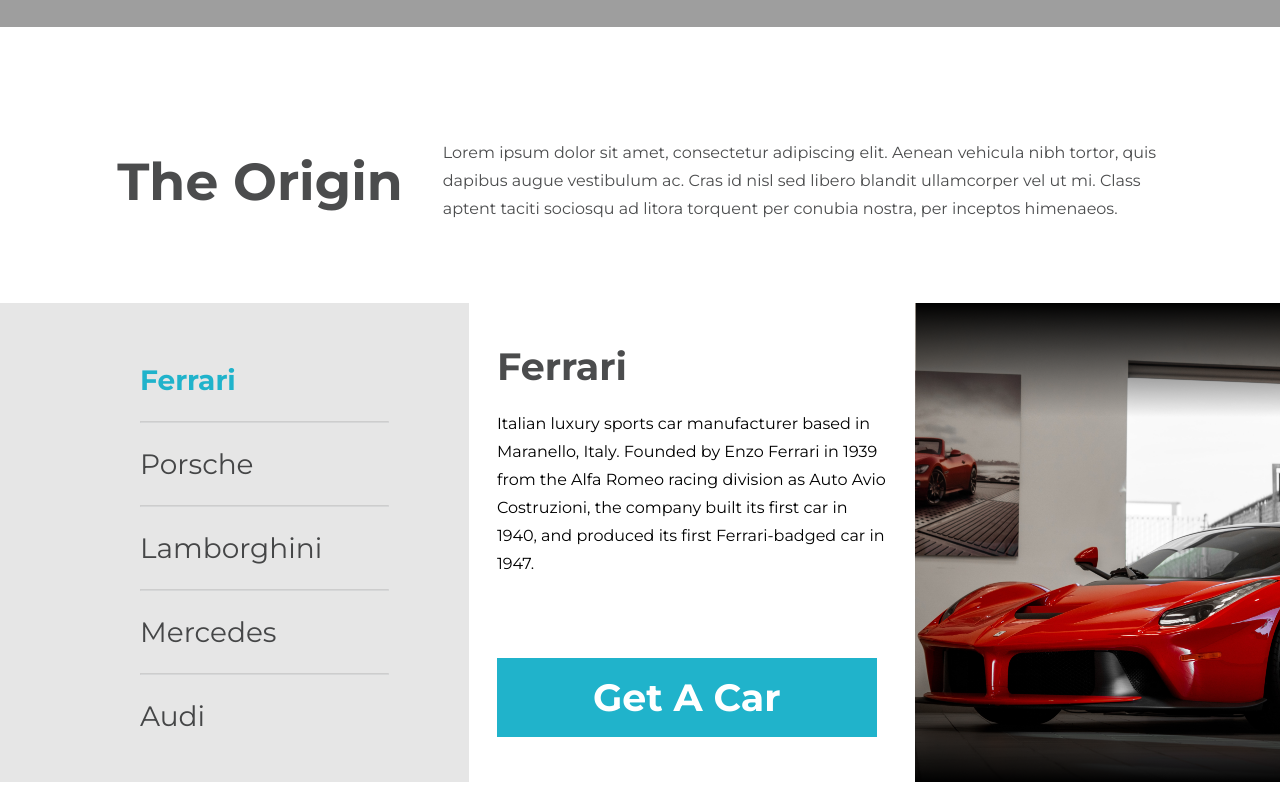
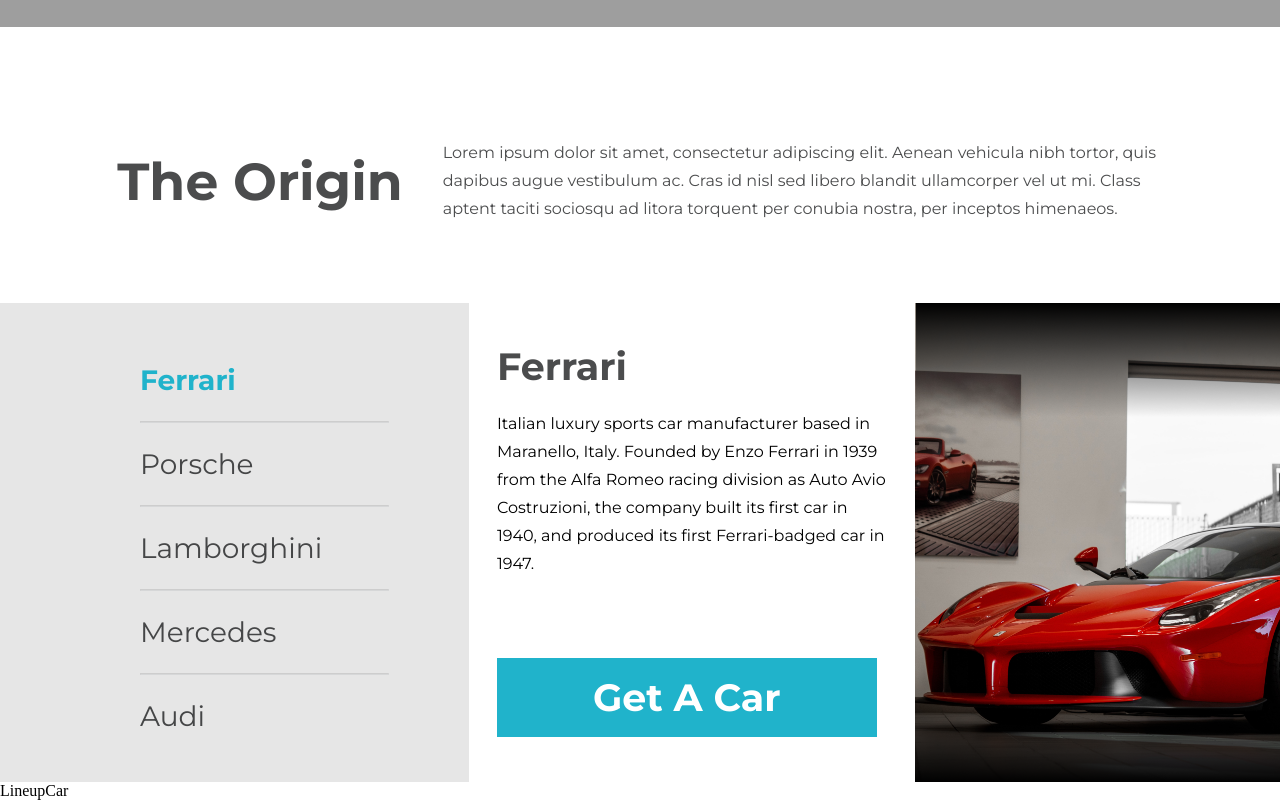
Before and after one commit to yoga1234/autotime-landingpage, a React (Create React App) app: page / in a window 1280 px wide. Shown: the part 931-1731 px from the top of the page. Built offline with nearby package versions, Linux system fonts and the light colour scheme; grey boxes are pictures that could not be loaded.

Commit message:
initial code for lineup car

```diff
--- a/src/App.js
+++ b/src/App.js
@@ -1,5 +1,5 @@
 import "./App.css";
-import { Hero, ListCar, Navbar, TheOrigin } from "./components";
+import { Hero, LineupCar, ListCar, Navbar, TheOrigin } from "./components";
 
 function App() {
   return (
@@ -8,6 +8,7 @@
       <Hero />
       <TheOrigin />
       <ListCar />
+      <LineupCar />
     </div>
   );
 }
--- a/src/components/index.js
+++ b/src/components/index.js
@@ -2,5 +2,6 @@
 import Hero from "./hero/Hero";
 import TheOrigin from "./theOrigin/TheOrigin";
 import ListCar from "./listCar/ListCar";
+import LineupCar from "./lineupCar/LineupCar";
 
-export { Navbar, Hero, TheOrigin, ListCar };
+export { Navbar, Hero, TheOrigin, ListCar, LineupCar };
--- /dev/null
+++ b/src/components/lineupCar/LineupCar.js
@@ -0,0 +1,7 @@
+import React from "react";
+
+const LineupCar = () => {
+  return <div>LineupCar</div>;
+};
+
+export default LineupCar;
```
Also changed, not shown: src/components/lineupCar/LineupCar.css (added).
